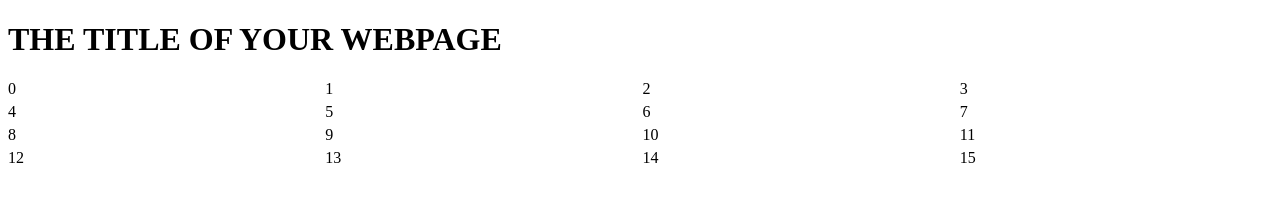
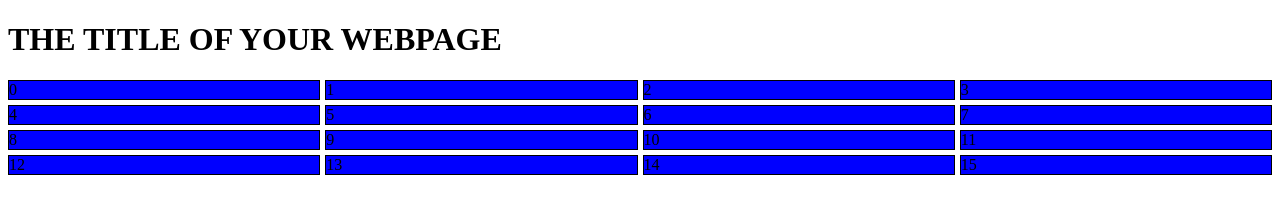
Before and after one commit to Red4lpha/EtchASketch, a plain HTML site: page index.html in a window 1280 px wide. Drawn offline with Linux system fonts and the light colour scheme.

Commit message:
Incremental commit
Fixed individual divs background from not showing up
Added a listener to background to red when the mouse hovers the individual grid

```diff
--- a/index.html
+++ b/index.html
@@ -10,7 +10,8 @@
   </h1>
   <div id="container" style="display: grid;
                               grid-template-columns: repeat(4, 1fr);
-                              grid-gap: 5px;"></div>
+                              grid-gap: 5px;">
+                              </div>
   <script>
     const container = document.querySelector('#container');
     function addDivGrid(){
@@ -28,12 +29,14 @@
         }
         else column++;
 
-        divs.push('div'+i);
+        //divs.push('div'+i);
         divs[i] = document.createElement('div');
         divs[i].classList.add('grid');
-        divs[i].style.cssText = 'width: 5px; background: pink; border: 1px solid black';
-        divs[i].style.cssText = 'grid-column: ' + column;
-        divs[i].style.cssText = 'grid-row: ' + row;
+        divs[i].setAttribute ('style',
+          'background: blue;' +
+          'border: 1px solid black;' +
+          'grid-column: ' + column + ';' +
+          'grid-row: ' + row + ';');
         divs[i].textContent = i;
         container.appendChild(divs[i]);
         console.log(divs[i]);
@@ -41,6 +44,13 @@
       }
     }
     addDivGrid();
+    const grids = document.querySelectorAll('.grid');
+    grids.forEach((grid) => {
+      grid.addEventListener('mouseover', () => {
+        console.log(grid);
+        grid.style.cssText = 'background: red;';
+      });
+    });
   </script>
 
 </body>
```
Also changed, not shown: 1 other file.
